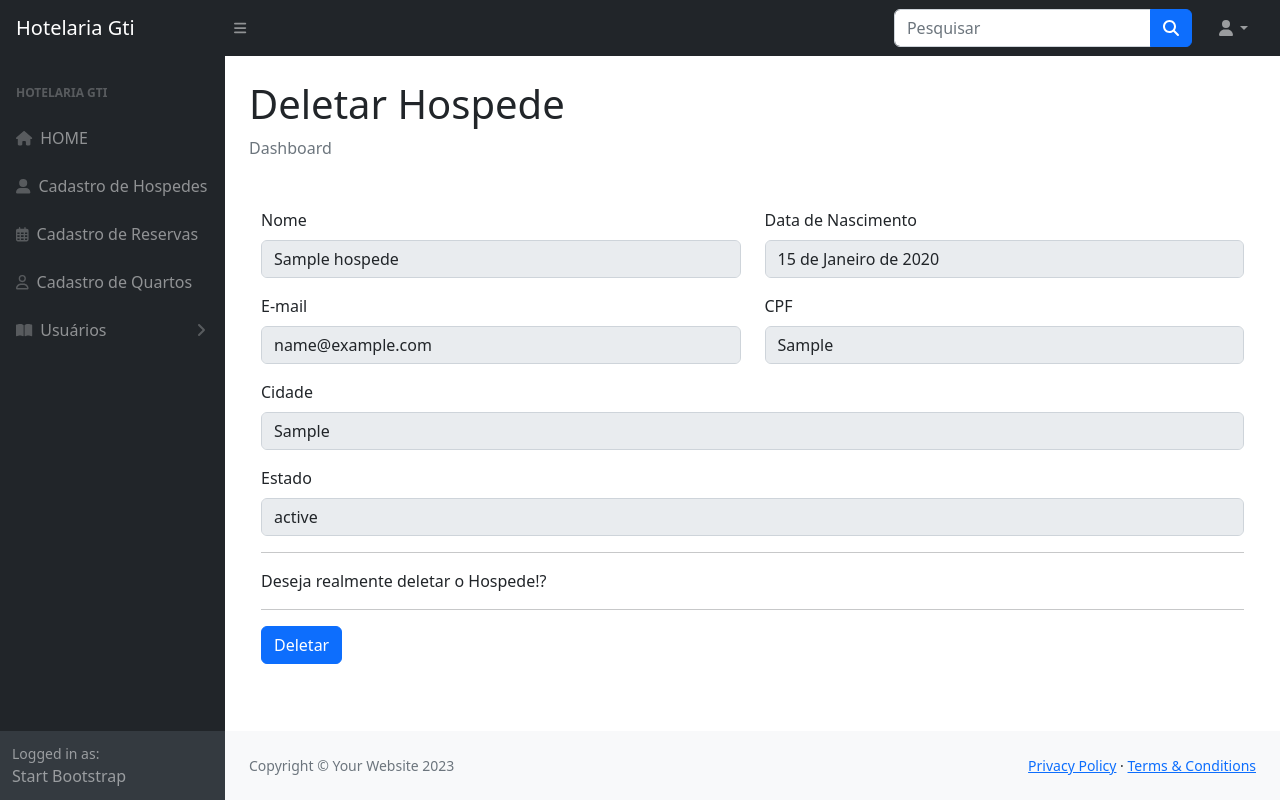
After one commit to Matiasgith/hotelaria-gti, a Django app: page /hospedes/hospedes/excluir/1 in a window 1280 px wide. The commit adds this page. Run offline with Django 4.2, Linux system fonts and the light colour scheme; tables that the repository leaves empty hold one stand-in row (values such as "Sample post"); some libraries are stand-ins or nearby versions.

Commit message:
hospedes finalizado

```diff
--- /dev/null
+++ b/hospedes/templates/hospedes/del_hospedes.html
@@ -0,0 +1,53 @@
+{% extends 'base_hotelaria.html' %}
+{% load static %}
+{% block title %} Hotelaria GTI{% endblock title %}
+
+{% block titulo %} Deletar Hospede {% endblock titulo %}
+
+{% block conteudo %}
+<div class="container mt-5">
+  <form method="POST" enctype="multipart/form-data">
+    {% csrf_token %}
+    <div class="row">
+      <div class="col-md-6">
+        <div class="mb-3">
+          <label for="nome" class="form-label">Nome</label>
+          <input type="text" name="nome" value="{{hospede.nome}}" class="form-control" id="nome" required disabled>
+        </div>
+
+        <div class="mb-3">
+          <label for="email" class="form-label">E-mail</label>
+          <input type="text" name="email" value="{{hospede.email}}" class="form-control" id="email"  required disabled>
+        </div>
+      </div>
+
+      <div class="col-md-6">
+        <div class="mb-3">
+          <label for="data_nasci" class="form-label">Data de Nascimento</label>
+          <input type="text" name="data_nasci" value="{{hospede.data_nasci}}" class="form-control" id="data_nasci"  required disabled>
+        </div>
+
+        <div class="mb-3">
+          <label for="cpf" class="form-label">CPF</label>
+          <input type="text" name="cpf" value="{{hospede.cpf}}" class="form-control" id="cpf"  required disabled>
+        </div>
+      </div>
+    </div>
+
+    <div class="mb-3">
+      <label for="cidade" class="form-label">Cidade</label>
+      <input type="text" name="cidade" value="{{hospede.cidade}}" class="form-control" id="cidade"  required disabled>
+    </div>
+
+    <div class="mb-3">
+        <label for="estado" class="form-label">Estado</label>
+        <input type="text" name="estado" value="{{hospede.estado}}" class="form-control" id="estado" required disabled>
+      </div>
+
+    <hr>
+    <p class="p_excluir">Deseja realmente deletar o Hospede!?</p>
+    <hr>
+    <button type="submit" class="btn btn-primary">Deletar</button>
+  </form>
+  </div>
+{% endblock conteudo %}
--- a/hospedes/templates/hospedes/index.html
+++ b/hospedes/templates/hospedes/index.html
@@ -36,7 +36,7 @@
 
                                     <td><a href="{% url 'hos_detalhes' hospede.id %}"><button type="button" class="btn btn-primary btn-sm">Exibir</button></a></td>
                                     <td><a href="{% url 'hos_editar' hospede.id %}"><button type="button" class="btn btn-secondary btn-sm">Editar</button></a></td>
-                                    <td><button type="button" class="btn btn-danger btn-sm">Remover</button>
+                                    <td><a href="{% url 'hos_excluir' hospede.id %}"><button type="button" class="btn btn-danger btn-sm">Remover</button></a>
 
                                 {% endfor %}
 
--- a/hospedes/urls.py
+++ b/hospedes/urls.py
@@ -8,4 +8,5 @@ urlpatterns = [
     path('hospedes/cadastro/', views.cad_hospedes, name='cad_hospedes'),
     path('hospedes/detalhes/<int:hospede_id>', views.hos_detalhes, name='hos_detalhes'),
     path('hospedes/editar/<int:hospede_id>', views.hos_editar, name='hos_editar'),
+    path('hospedes/excluir/<int:hospede_id>', views.hos_excluir, name='hos_excluir'),
 ]
--- a/hospedes/views.py
+++ b/hospedes/views.py
@@ -24,6 +24,10 @@ def cad_hospedes(request):
         cidade = request.POST.get('cidade')
         estado = request.POST.get('estado')
 
+        if  nome == '' or  email=='' or  data_nasci=='' or cpf=='' or  telefone== '' or cidade=='' or  estado=='':
+            messages.error(request, "Dados inválidos !")
+            return render(request, 'hospedes/cadastro_hospedes.html')
+
         data_nasci = datetime.strptime(data_nasci, '%d/%m/%Y').strftime('%Y-%m-%d')
 
         if nome is None or len(nome) < 3 or nome.isspace():
@@ -34,6 +38,14 @@ def cad_hospedes(request):
             messages.error(request, "CPF inválido!")
             return render(request,'hospedes/cadastro_hospedes.html')
 
+        if Hospedes.objects.filter(cpf=cpf).exists():
+            messages.error(request, "CPF já cadastrado!")
+            return render(request, 'hospedes/cadastro_hospedes.html')
+
+        if Hospedes.objects.filter(email=email).exists():
+            messages.error(request, "E-mail já cadastrado!")
+            return render(request, 'hospedes/cadastro_hospedes.html')
+
         if telefone is None or len(telefone) < 10 or telefone.isspace():
             messages.error(request, "Telefone inválido!")
             return render(request,'hospedes/cadastro_hospedes.html')
@@ -41,7 +53,7 @@ def cad_hospedes(request):
         novo_hospede = Hospedes(nome=nome, email=email, data_nasci=data_nasci, cpf=cpf, telefone=telefone, cidade=cidade, estado=estado)
         novo_hospede.save()
         messages.success(request,"Hospede salvo com sucesso!")
-        return render(request,'hospedes/index.html')
+        return redirect('hos_index')
 
      return render(request, 'hospedes/cadastro_hospedes.html')
 
@@ -68,3 +80,16 @@ def hos_editar(request, hospede_id):
         return redirect('hos_index')
 
     return render(request, 'hospedes/editar_hospedes.html', {'hospede': hospede})
+
+def hos_excluir(request, hospede_id):
+    hospedes = get_object_or_404(Hospedes, pk=hospede_id)
+
+    contexto = {
+        'hospede': hospedes
+    }
+
+    if request.method == 'POST':
+        hospedes.delete()
+        messages.success(request, "Hospede deletado com sucesso!")
+        return redirect('hos_index')
+    return render(request, 'hospedes/del_hospedes.html', contexto)
```
